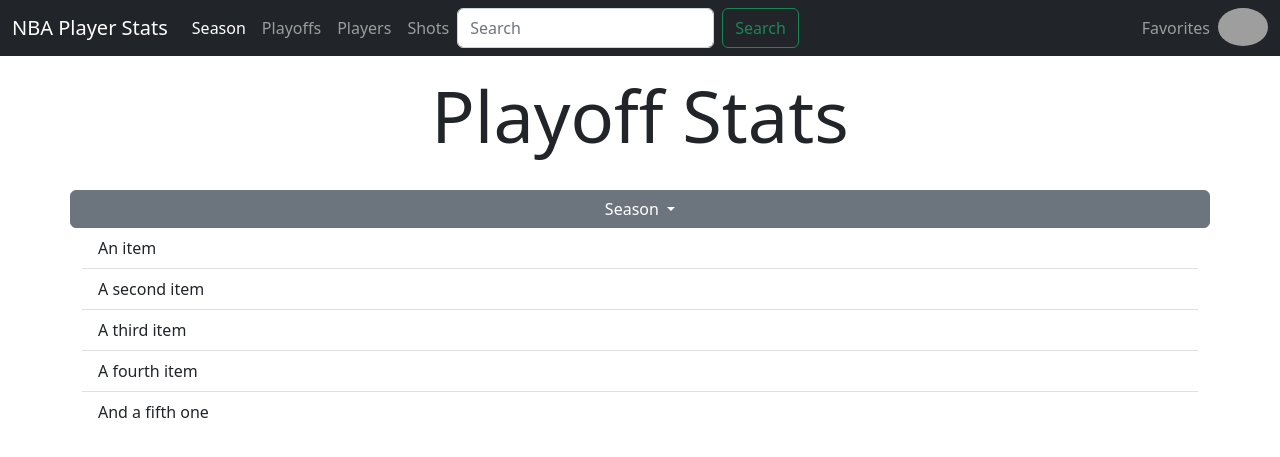
After one commit to Caden01/nba-player-stats, a Flask app: page /playoffs in a window 1280 px wide. The commit adds this page. Shown: the top 457 px of the page. Run offline with Flask 2, Linux system fonts and the light colour scheme; grey boxes are pictures that could not be loaded.

Commit message:
Create playoff stats and player UI

```diff
--- a/app.py
+++ b/app.py
@@ -10,3 +10,11 @@
 @app.route("/season")
 def season():
     return render_template("season.html")
+
+@app.route("/playoffs")
+def playoffs():
+    return render_template("playoffs.html")
+
+@app.route("/players")
+def players():
+    return render_template("players.html")
--- a/templates/base.html
+++ b/templates/base.html
@@ -9,7 +9,7 @@
 <body>
     <nav class="navbar navbar-expand-lg navbar-dark bg-dark">
         <div class="container-fluid">
-        <a class="navbar-brand" href="#">NBA Player Stats</a>
+        <a class="navbar-brand" href="/">NBA Player Stats</a>
         <button class="navbar-toggler" type="button" data-bs-toggle="collapse" data-bs-target="#navbarSupportedContent" aria-controls="navbarSupportedContent" aria-expanded="false" aria-label="Toggle navigation">
             <span class="navbar-toggler-icon"></span>
         </button>
@@ -22,7 +22,7 @@
                 <a class="nav-link" href="/playoffs">Playoffs</a>
             </li>
             <li class="nav-item">
-                <a class="nav-link" href="#">Players</a>
+                <a class="nav-link" href="/players">Players</a>
             </li>
             <li class="nav-item">
                 <a class="nav-link" href="#">Shots</a>
--- /dev/null
+++ b/templates/playoffs.html
@@ -0,0 +1,27 @@
+
+{% extends "base.html" %}
+
+{% block title %}Season Stats{% endblock %}
+
+{% block content %}
+    <div class="p-3 pb-md-4 mx-auto text-center">
+        <h1 class="display-2"><a href="/season" class="text-reset text-decoration-none">Playoff Stats</a></h1>
+    </div>
+
+    <div class="container">
+        <div class="row align-items-center">
+            <button type="button" class="btn btn-secondary dropdown-toggle" data-bs-toggle="dropdown" aria-expanded="false">
+                Season
+              </button>
+            <div class="col">
+                <ul class="list-group list-group-flush">
+                    <li class="list-group-item"><a href="#" class="text-reset text-decoration-none">An item</a></li>
+                    <li class="list-group-item"><a href="#" class="text-reset text-decoration-none">A second item</a></li>
+                    <li class="list-group-item"><a href="#" class="text-reset text-decoration-none">A third item</a></li>
+                    <li class="list-group-item"><a href="#" class="text-reset text-decoration-none">A fourth item</a></li>
+                    <li class="list-group-item"><a href="#" class="text-reset text-decoration-none">And a fifth one</a></li>
+                </ul>
+            </div>
+        </div>
+    </div>
+{% endblock %}
```
Also changed, not shown: templates/players.html (added, +23 -0 lines).
